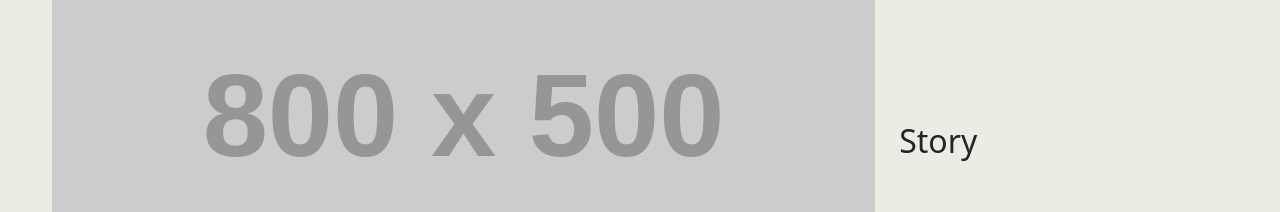
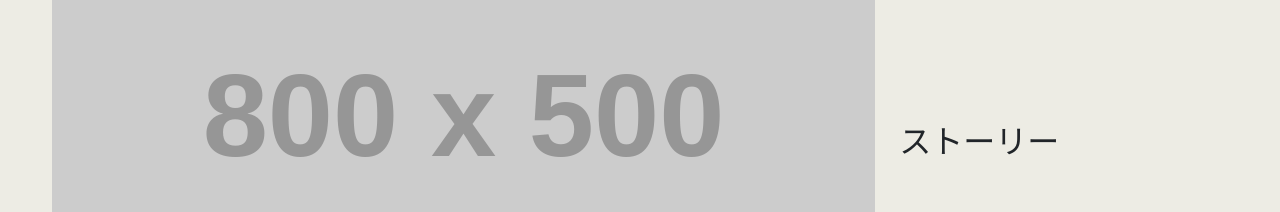
Before and after one commit to eireirjp/mico2, a website built with Vite: page src/index.html in a window 1280 px wide. Shown: the part 900-1112 px from the top of the page. Built offline with nearby package versions, Linux system fonts and the light colour scheme; placeholder pictures from the web are drawn by us; a web font is replaced by a local one.

Commit message:
Fix story heading markup and update build output

```diff
--- a/src/index.html
+++ b/src/index.html
@@ -60,7 +60,7 @@
       <div class="o-inner py-5">
         <div class="c-story__inner">
           <div class="c-story__text-box">
-            <h2 class="c-heading c-story__heading">Story</h2>
+            <h2 class="c-heading c-story__heading">ストーリー</h2>
             <p class="c-story__text">実子のポリシー的なお話ダミーテキストダミーテキストダミーテキストダミーテキストダミーテキストダミーテキストダミーテキストダミーテキストダミーテキスト</p>
           </div>
           <div class="c-story__img">
```
Also changed, not shown: dist/assets/index-B_zxDnPO.css (added), dist/assets/index-BbmaEURa.js (renamed from dist/assets/index--0EHr_s4.js), dist/assets/index-YgGTBklb.css (deleted), dist/index.html.
